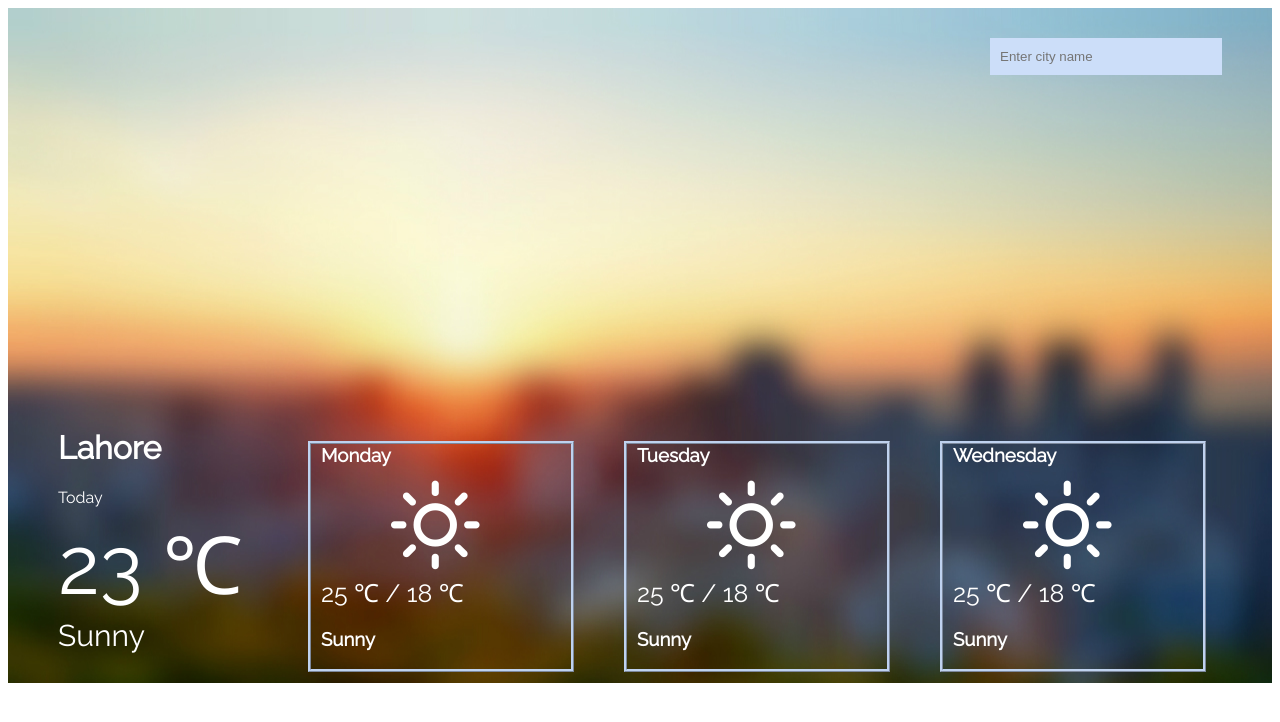
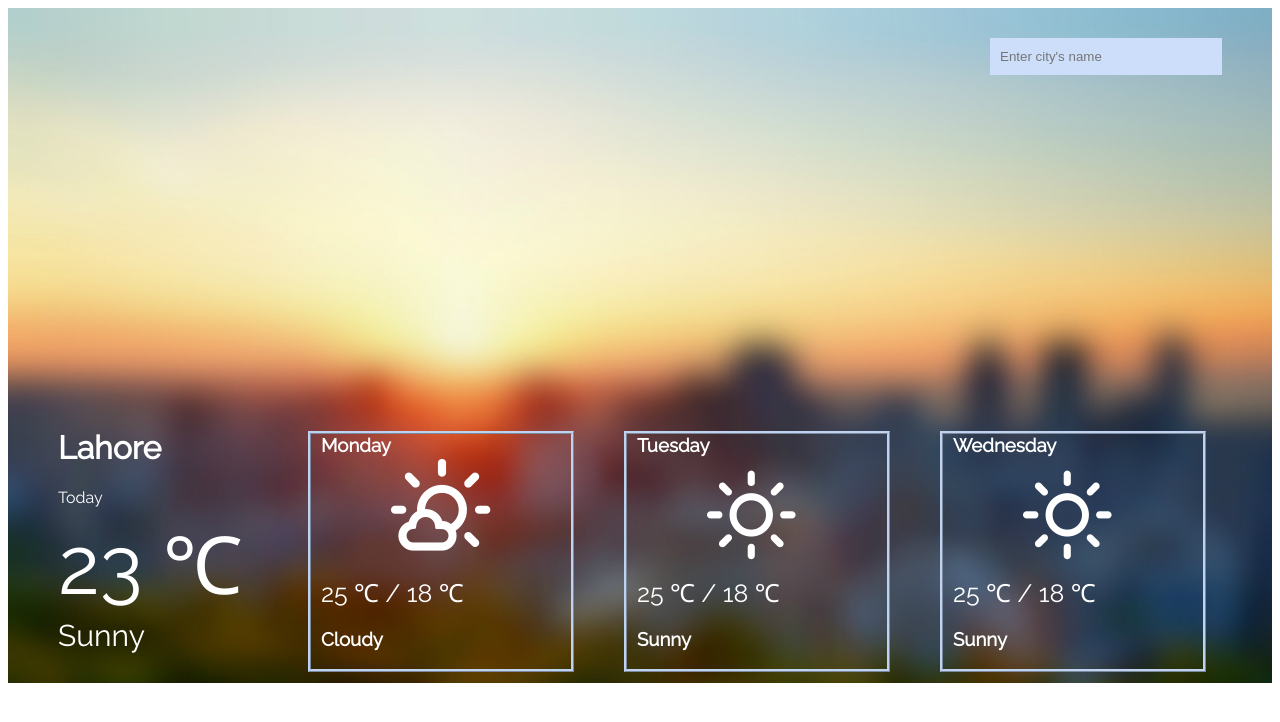
Before and after one commit to arslantariq115/ReactWeatherApp, a React app: page / in a window 1280 px wide. Shown: the top 722 px of the page. Built offline with nearby package versions, Linux system fonts and the light colour scheme.

Commit message:
weather changes

```diff
--- a/src/app.jsx
+++ b/src/app.jsx
@@ -39,7 +39,7 @@ export default class App extends React.Component {
 
 		var minMaxTemp = {
 			fontSize: 25,
-			marginTop: 10,
+			marginTop: 20,
 			marginBottom: 1
 		};
 
@@ -56,7 +56,7 @@ export default class App extends React.Component {
 
     return (
       <div style={bgImage} className="clearfix">
-				<input id="city_name" placeholder="Enter city name" style={inputStyle}></input>
+				<input id="city_name" placeholder="Enter city's name" style={inputStyle}></input>
 				<div style={cardsDiv}>
 					<div style={cardActive}>
 						<h1>Lahore</h1>
@@ -66,9 +66,9 @@ export default class App extends React.Component {
 					</div>
 					<div className="cardNextDays">
 						<h3 className="removeTopMargin">Monday</h3>
-						<i className="wi wi-day-sunny" style={iconSize}></i>
+						<i className="wi wi-day-sunny-overcast" style={iconSize}></i>
 						<p style={minMaxTemp}>25 &#8451; / 18 &#8451;</p>
-						<h3>Sunny</h3>
+						<h3>Cloudy</h3>
 					</div>
 					<div className="cardNextDays">
 						<h3 className="removeTopMargin">Tuesday</h3>
```
